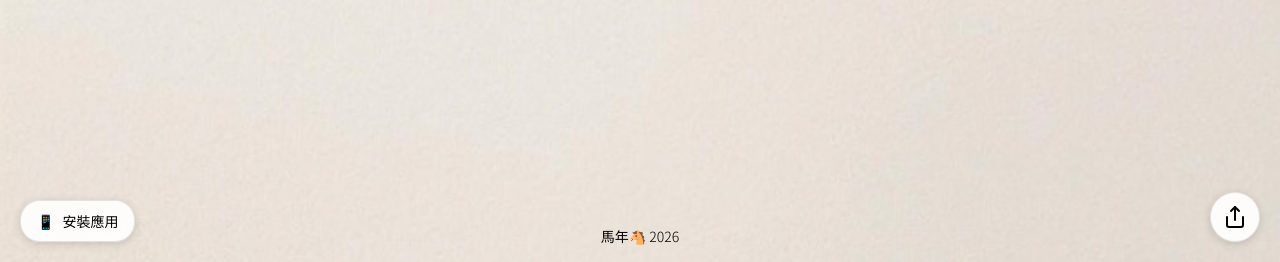
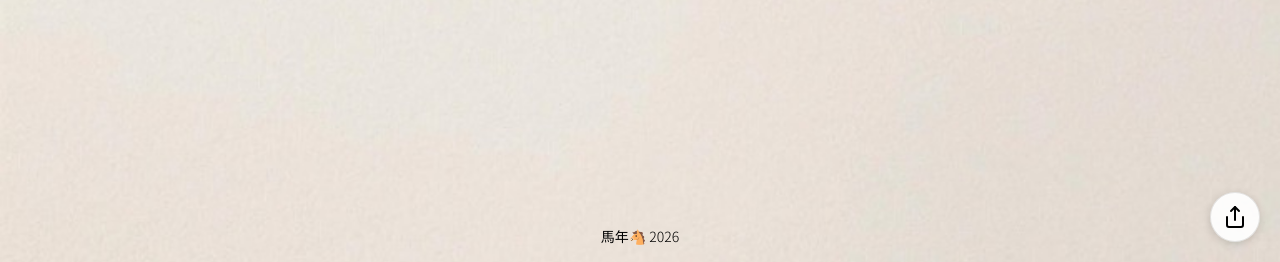
Before and after one commit to bryant-lim/lakjit, a Flask app: template templates/index.html in a window 1280 px wide. Shown: the part 538-800 px from the top of the page. Run offline with Flask 3, Linux system fonts and the light colour scheme; the template is opened without the code that fills it, so the values that code supplies are empty.

Commit message:
Hide PWA install button on desktop, show only on mobile
- Changed install button display to 'none' on desktop
- Added display: flex in mobile media query (max-width: 768px)
- Button now only visible on mobile devices (Android/iOS)
- Desktop users won't see the install button
- Mobile users can install the PWA

```diff
--- a/static/style.css
+++ b/static/style.css
@@ -767,8 +767,8 @@ body.night-mode .share-button svg {
     border-radius: 20px;
     box-shadow: 0 2px 8px rgba(0, 0, 0, 0.15);
     cursor: pointer;
-    display: flex;
-    /* Changed from none to flex - always visible */
+    display: none;
+    /* Hidden on desktop */
     align-items: center;
     gap: 8px;
     z-index: 1000;
@@ -834,6 +834,8 @@ body.night-mode .install-button {
 /* Mobile Responsive */
 @media (max-width: 768px) {
     .install-button {
+        display: flex;
+        /* Show on mobile devices */
         bottom: 15px;
         left: 15px;
         padding: 8px 14px;
```
